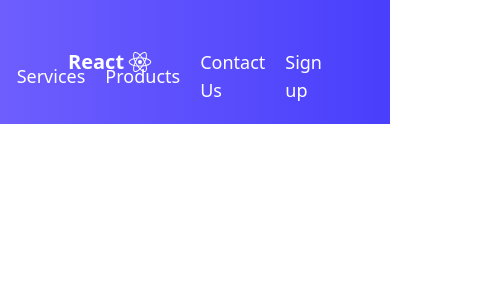
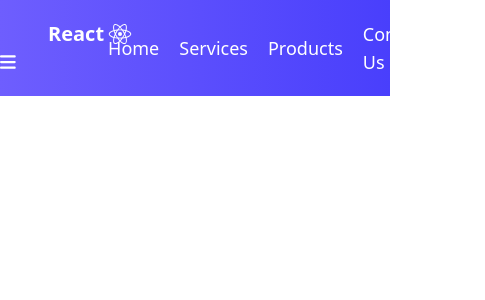
Before and after one commit to hadi-mollataheri/react-navbar-app, a React (Create React App) app: page / in a window 390 px wide. Shown: the top 300 px of the page, 485 px wide, since content can reach past the window. Built offline with nearby package versions, Linux system fonts and the light colour scheme.

Commit message:
Update position of the elements based on the isClicked state -Create handleClicke that changes value of the isClicked -Group the left side and mobile menu icon together

```diff
--- a/src/components/Navbar/Navbar.js
+++ b/src/components/Navbar/Navbar.js
@@ -6,34 +6,47 @@ import { faBars } from '@fortawesome/free-solid-svg-icons';
 import { faXmark } from '@fortawesome/free-solid-svg-icons';
 
 function Navbar({ isClicked, setIsClicked }) {
-  const handleClick = () => {};
+  const handleClick = () => {
+    setIsClicked((prev) => !prev);
+  };
 
   return (
-    <nav className='grid grid-cols-2 justify-center p-5 bg-react-navbar h- text-white text-lg'>
+    <nav
+      className={
+        isClicked === false
+          ? 'flex justify-between items-center py-5 bg-react-navbar text-white text-lg'
+          : 'justify-center pt-5 bg-react-navbar text-white text-lg'
+      }
+    >
       <div
-        id='leftSide-container'
-        className=' justify-self-start ml-12 flex items-center cursor-pointer'
+        id='top-mobile-container'
+        className={isClicked ?`flex justify-between items-center pb-5` : ''}
       >
-        <h3 aria-label='logo' className='text-xl font-bold'>
+        <div id='left-side-container' className='ml-12 flex items-center cursor-pointer'>
+          <h3 aria-label='logo' className='text-xl font-bold '>
             React
           </h3>
           <img src={reactIcon} alt='react' className='w-6 h-6 ml-1' />
         </div>
 
-      <div id='rightSide-container' className='justify-self-end mr-12'>
-        <div id='menu-icon' className=' cursor-pointer' onClick={handleClick}>
+        <div
+          id='menu-icon'
+          className='justify-self-end mr-12 cursor-pointer inline-block'
+          onClick={handleClick}
+        >
           {isClicked ? (
             <FontAwesomeIcon icon={faXmark} style={{ color: '#ffffff' }} />
           ) : (
             <FontAwesomeIcon icon={faBars} style={{ color: '#ffffff' }} />
           )}
         </div>
+      </div>
 
       <ul
         className={
-            !isClicked
-              ? ' flex gap-5 items-center justify-center'
-              : ''
+          isClicked === false
+            ? 'justify-self-end mr-12 flex gap-5 items-center justify-center'
+            : ' flex flex-col items-center justify-center gap-5 bg-indigo-600 w-full col-span-2 py-6 text-base'
         }
       >
         {menuItems.map((item, index) => (
@@ -42,7 +55,6 @@ function Navbar({ isClicked, setIsClicked }) {
           </li>
         ))}
       </ul>
-      </div>
     </nav>
   );
 }
```
Lines whose indentation alone changed are shown as unchanged.
